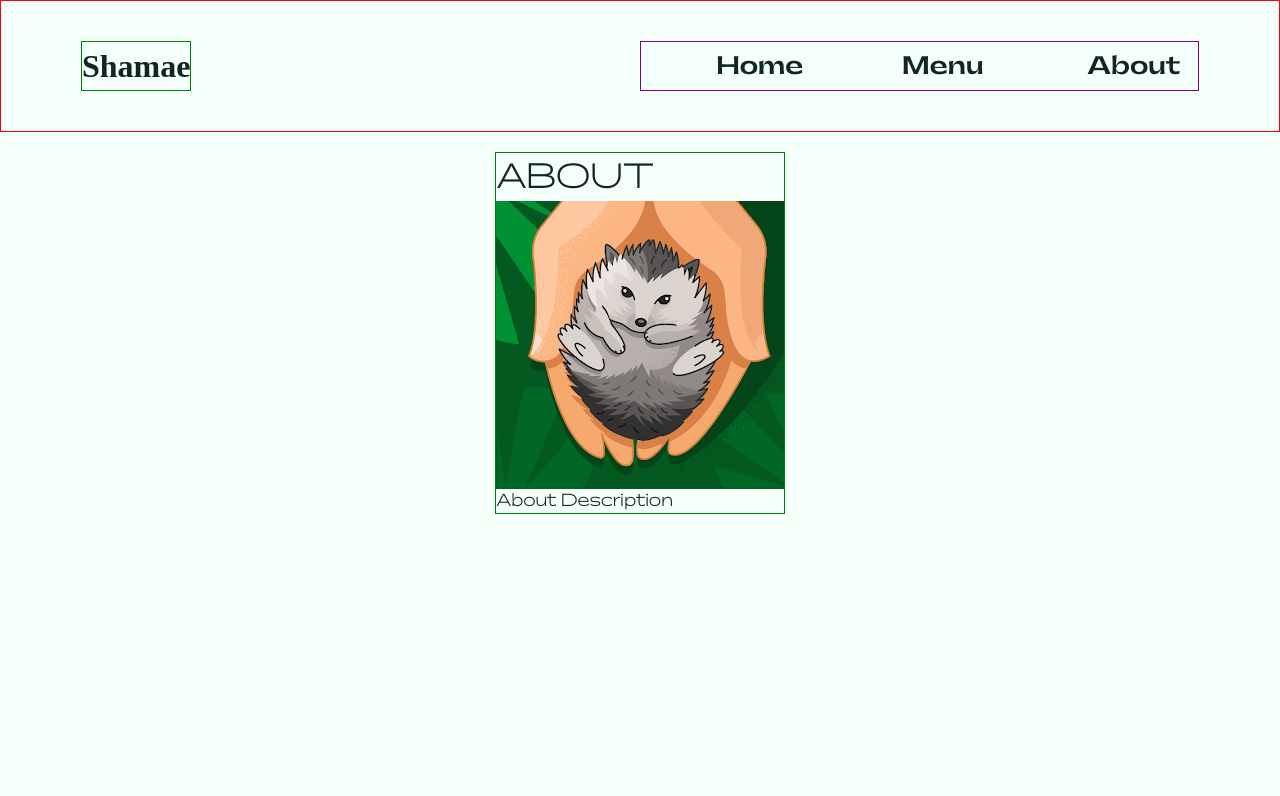
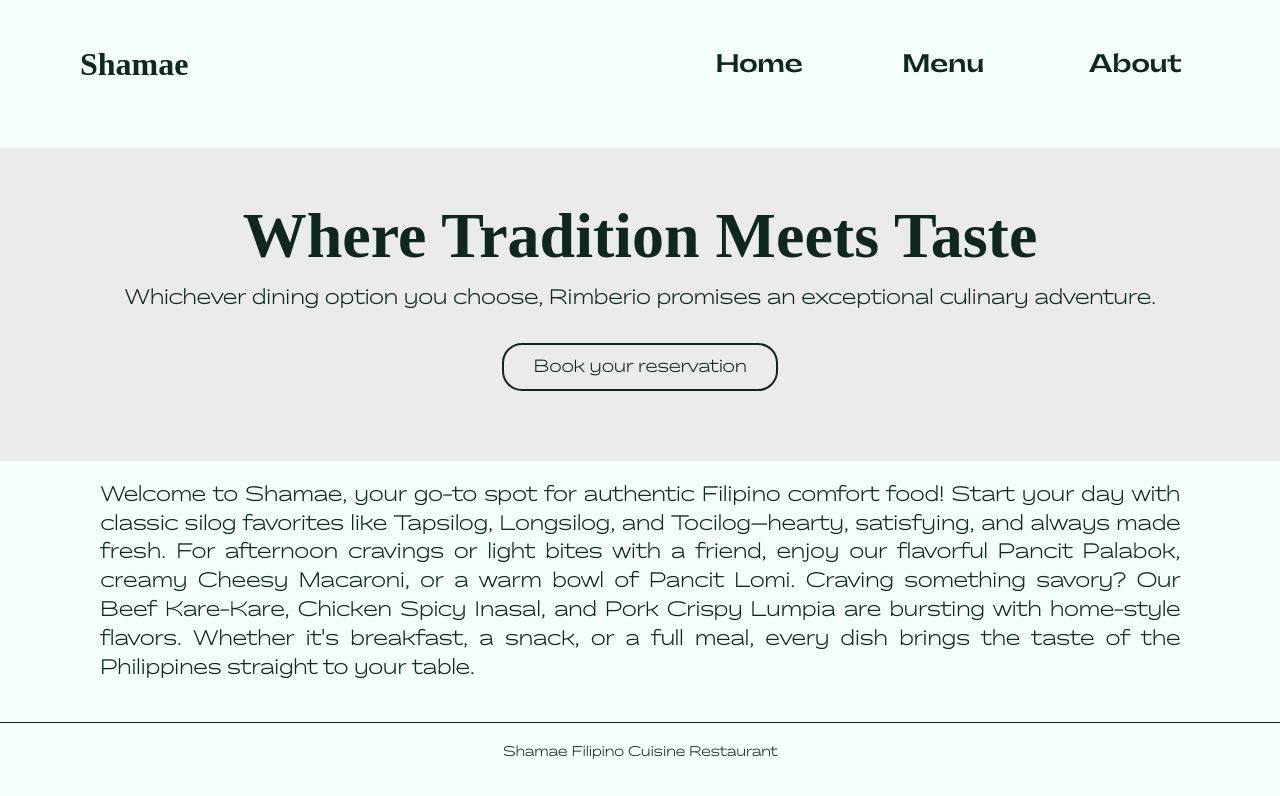
Before and after one commit to colmelom0410/Project-Restaurant-Page, a website built with webpack: page src/template.html in a window 1280 px wide. Both pictures are taken after a click on the button "About". Built offline with nearby package versions, Linux system fonts and the light colour scheme; files whose address does not match are found by name.

Commit message:
Complete About Page, Finalize the Project

```diff
--- a/src/aboutPage.js
+++ b/src/aboutPage.js
@@ -1,24 +1,31 @@
-import profileImage from './images/profile.png';
+import './aboutStyle.css'
 
 
 function loadPage(){
+    const mainPage = document.querySelector('#content');
+    const aboutPage = document.createElement('div');
+    aboutPage.id = 'aboutPage';
+    mainPage.appendChild(aboutPage);
+    //Create upper section div
+    const upperDiv = document.createElement('div');
+    upperDiv.id = "upperDiv";
+    const upperH1 = document.createElement('h1');
+    upperH1.textContent = "Where Tradition Meets Taste";
+    const upperP = document.createElement('p');
+    upperP.textContent = "Whichever dining option you choose, Rimberio promises an exceptional culinary adventure."
+    const reserveBtn = document.createElement('button');
+    reserveBtn.textContent = "Book your reservation";
+    upperDiv.appendChild(upperH1);
+    upperDiv.appendChild(upperP);
+    upperDiv.appendChild(reserveBtn);
+    aboutPage.appendChild(upperDiv);
 
-    console.log("ABOUT PAGE CHECK!");
+    //Create Center Div
+    const lowerDiv = document.createElement('div');
+    lowerDiv.textContent = "Welcome to Shamae, your go-to spot for authentic Filipino comfort food! Start your day with classic silog favorites like Tapsilog, Longsilog, and Tocilog—hearty, satisfying, and always made fresh. For afternoon cravings or light bites with a friend, enjoy our flavorful Pancit Palabok, creamy Cheesy Macaroni, or a warm bowl of Pancit Lomi. Craving something savory? Our Beef Kare-Kare, Chicken Spicy Inasal, and Pork Crispy Lumpia are bursting with home-style flavors. Whether it's breakfast, a snack, or a full meal, every dish brings the taste of the Philippines straight to your table.";
+    lowerDiv.id ='lowerDiv';
+    aboutPage.appendChild(lowerDiv);
 
-    const headline = document.createElement('h1');
-    headline.textContent = "ABOUT";
-
-    const profile = document.createElement('img');
-    profile.src = profileImage;
-
-    const pContent = document.createElement('p');
-    pContent.textContent = "About Description";
-
-    const divContent = document.querySelector('#content');
-
-    divContent.appendChild(headline);
-    divContent.appendChild(profile);
-    divContent.appendChild(pContent);
 }
 
 export default loadPage;
--- /dev/null
+++ b/src/aboutStyle.css
@@ -0,0 +1,33 @@
+
+#aboutPage p{
+    font-size: 1.2em;
+}
+
+#upperDiv{
+    padding: 40px;
+    text-align: center;
+    background-color: #ebebeb;
+}
+
+#upperDiv button{
+    color: #0f271f;
+    font-weight: bold;
+    background-color: transparent;
+    border: 2px solid #0f271f;
+    padding: 10px 30px;
+    border-radius: 20px;
+    margin: 30px;
+}
+
+#upperDiv button:active{
+    border: 2px solid #42856f;
+    font-family: 'PP Gatwick Bold';
+}
+
+#lowerDiv{
+    color: #0f271f;
+    font-weight: bold;
+    margin: 20px 100px;
+    font-size: 1.2em;
+    text-align: justify;
+}
--- a/src/menuStyle.css
+++ b/src/menuStyle.css
@@ -21,6 +21,7 @@
     overflow: hidden;
     padding: 40px;
     margin: 20px auto;
+    border: 1px solid black;
 }
 #menuTitle{
     grid-area: 1 / 1 / 2 / 3;
--- a/src/styles.css
+++ b/src/styles.css
@@ -66,7 +66,6 @@
   body{
     display: flex;
     flex-direction: column;
-    justify-content: center;
     align-items: center;
     background-color: #f5fffa;
   }
@@ -75,21 +74,27 @@
     color: #0f271f;
     font-family: 'PP Gatwick Ultralight';
   }
+  h1{
+    font-family: 'Perandory Semi-Condensed';
+    font-size: 4em;
+  }
 
   p{
     font-weight: bold;
   }
 
   header{
-    border: 1px solid red;
     width: 100%;
     display: flex;
     justify-content: space-between;
     padding: 40px 80px;
     margin-bottom: 20px;
   }
+
+  header h1{
+    font-size: 2em;
+  }
   nav{
-    border: 1px solid purple;
     width: 50%;
     display: flex;
     justify-content: space-around;
@@ -106,9 +111,6 @@
   }
   nav button:active{
     color: #0f271f;
-  }
-  div{
-    border: 1px solid green;
   }
 
   #icon, #leftContent h1{
@@ -185,8 +187,14 @@
     font-size: 4em;
   }
 
-  /* MENU */
+  /* Footer */
 
-
-
-  /* ABOUT */
+  footer{
+    font-weight: bold;
+    font-size: 0.8em;
+    width: 100%;
+    text-align: center;
+    padding: 20px;
+    margin-top: 20px;
+    border-top: 1px solid #0f271f;
+  }
--- a/src/template.html
+++ b/src/template.html
@@ -18,5 +18,8 @@
     </header>
     <div id="content">
     </div>
+    <footer>
+        Shamae Filipino Cuisine Restaurant
+    </footer>
 </body>
 </html>
```
Also changed, not shown: dist/266dfc0c652ba1d078ea.png (deleted), dist/index.html, dist/main.js.
